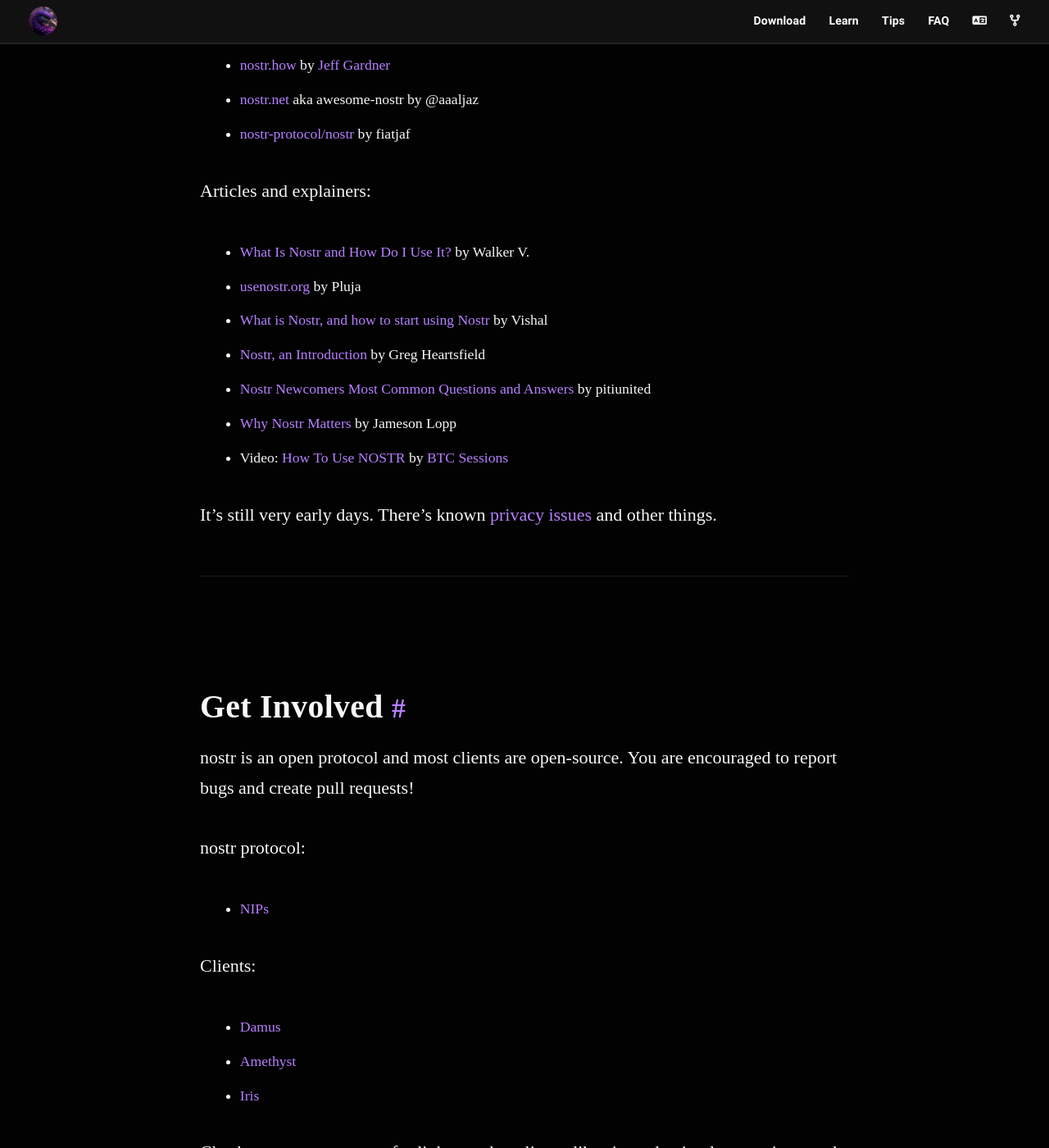
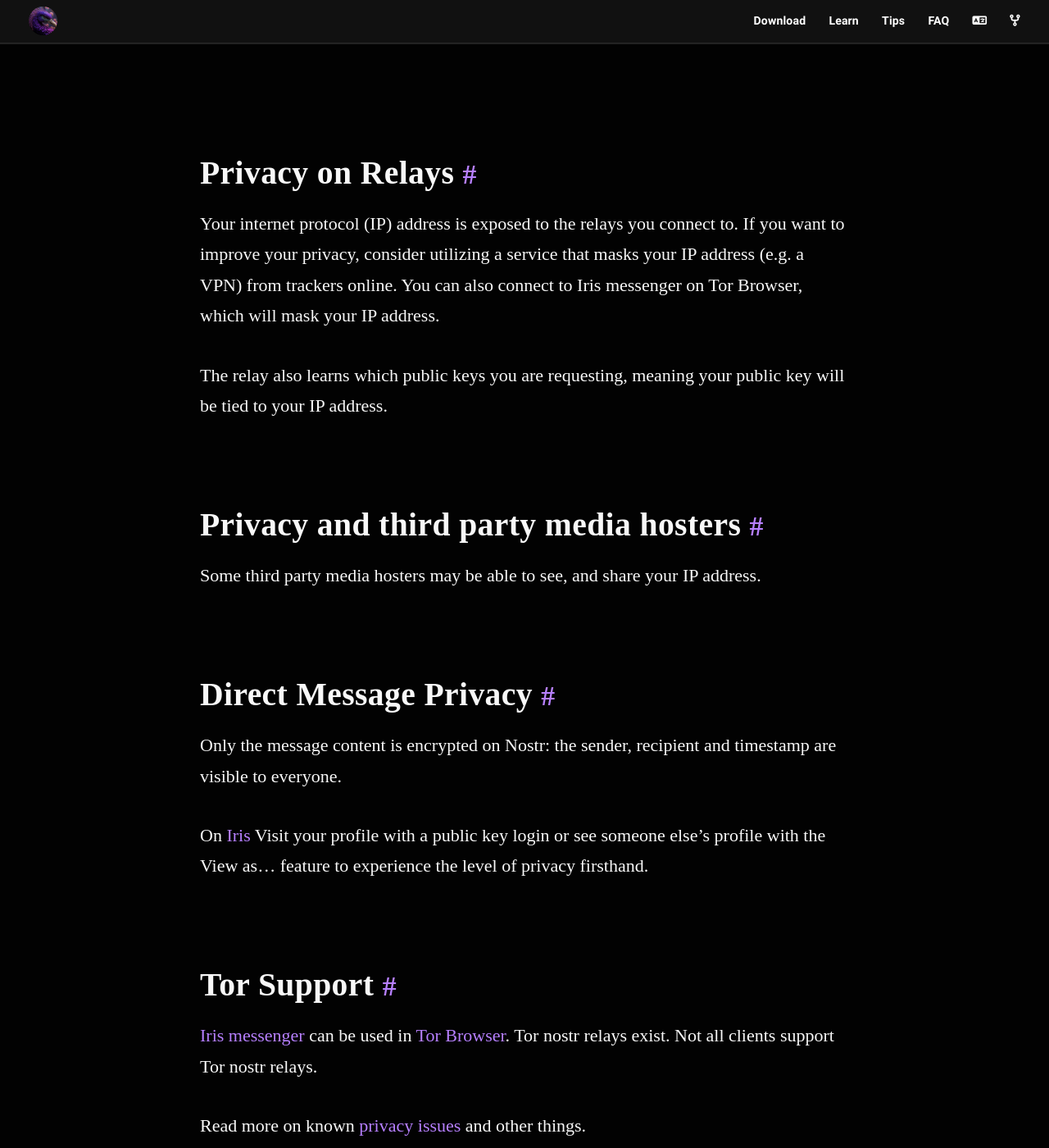
Before and after one commit to nostr-resources/nostr-resources.github.io, a Jekyll site: the page built from index.md, in a window 1280 px wide and 1400 px high, scrolled down 13120 px. Shown: the whole window at 82% size. Built offline with Jekyll 4.4.1, drawn with Linux system fonts in a browser that asks for light colours; some web fonts are replaced; some of the changed text lies outside the part shown.

Commit message:
Update Privacy Section (#35)
-added note than clients may not verify signatures for incoming events
-added privacy section
-added other miscellaneous add-ons & updates

Co-authored-by: Gigi <109058+dergigi@users.noreply.github.com>

```diff
--- a/index.md
+++ b/index.md
@@ -78,7 +78,7 @@ Make sure to take care of your [key management](#keys)!
 nostr's design is very basic:
 
 - There are two components: **clients** and **relays**. Each user runs a client. Anyone can run a relay.
-- Every user is identified by a public key. Every post is signed. Every client validates these signatures.
+- Every user is identified by a public key. Every post is signed. Every client *should* validate these signatures (in practice some clients do not choose to validate signatures).
 - Clients fetch data from relays of their choice and publish data to other relays of their choice. A relay doesn't talk to another relay, only directly to users.
 
 To use nostr, you need a [key](#keys) and a [client](#clients).
@@ -207,6 +207,8 @@ message, but the `&pf=1` limits the twitter search to only people you follow.
 
 ### Posting images
 
+[Damus](https://damus.io) supports image uploads from posts creation or reply creation view.
+
 Most clients will display image URLs as images, so you can just upload any image
 to image sharing sites and post the URL like this:
 
@@ -257,7 +259,8 @@ notes.
 
 To receive zaps you need a lightning wallet that supports
 [NIP-57](https://github.com/nostr-protocol/nips/blob/master/57.md).
-Three popular custodial solutions are
+The most popular zappable lightning wallet is [Wallet of Satoshi]([url](https://www.walletofsatoshi.com)).
+Three other popular custodial solutions are
 [Stacker News](https://stacker.news),
 [Lightning Tip Bot](https://ln.tips),
 and [Alby](https://getalby.com/).
@@ -349,6 +353,26 @@ Episodes:
 
 ---
 
+# Privacy on Relays
+Your internet protocol (IP) address is exposed to the relays you connect to. If you want to improve your privacy, consider utilizing a service that masks your IP address (e.g. a VPN) from trackers online. You can also connect to Iris messenger on Tor Browser, which will mask your IP address.
+
+The relay also learns which public keys you are requesting, meaning your public key will be tied to your IP address.
+
+# Privacy and third party media hosters
+Some third party media hosters may be able to see, and share your IP address.
+
+# Direct Message Privacy
+Only the message content is encrypted on Nostr: the sender, recipient and timestamp are visible to everyone.
+
+On [Iris](https://iris.to/) Visit your profile with a public key login or see someone else's profile with the View as... feature to experience the level of privacy firsthand.
+
+# Tor Support
+[Iris messenger](https://iris.to) can be used in [Tor Browser](https://www.torproject.org/download/).
+Tor nostr relays exist. Not all clients support Tor nostr relays.
+
+Read more on  known [privacy issues](https://consentonchain.github.io/blog/posts/nostr-privacy/) and other things.
+
+---
 ## More info
 
 - [nostr.how](https://nostr.how/) by [Jeff Gardner](https://nostr.guru/p/npub1zuuajd7u3sx8xu92yav9jwxpr839cs0kc3q6t56vd5u9q033xmhsk6c2uc)
@@ -366,7 +390,6 @@ Articles and explainers:
 - Video: [How To Use NOSTR](https://youtu.be/qn-Zp491t4Y) by [BTC Sessions](nostr:npub1rxysxnjkhrmqd3ey73dp9n5y5yvyzcs64acc9g0k2epcpwwyya4spvhnp8)
 
 It's still very early days.
-There's known [privacy issues](https://consentonchain.github.io/blog/posts/nostr-privacy/) and other things.
 
 ---
 
```
Also changed, not shown: other parts of index.md (+1 -0 lines).
